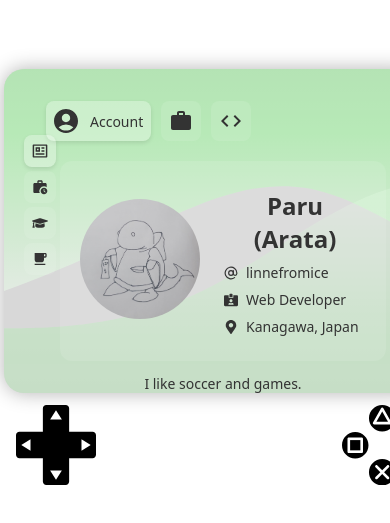
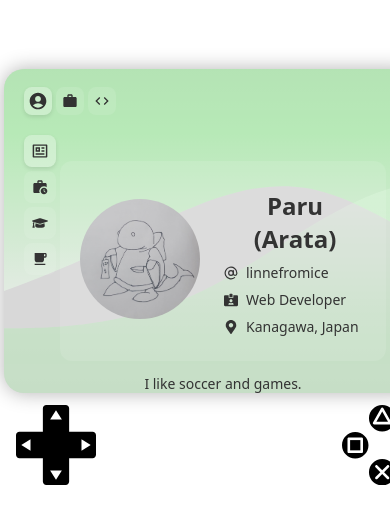
Before and after one commit to linnefromice/portfolio_two, a React (Vite) app: page / in a window 390 px wide. Shown: the part 145-668 px from the top of the page. Built offline with nearby package versions, Linux system fonts and the light colour scheme.

Commit message:
make mainmenu-btns smaller

```diff
--- a/src/ui/Menus.css
+++ b/src/ui/Menus.css
@@ -60,3 +60,53 @@
     transform: translateX(0);
   }
 }
+
+@media (max-width: 768px) {
+  .menu-container {
+    top: 4px;
+    left: 8px;
+    gap: 6px;
+    padding: 6px;
+  }
+
+  .menu-item {
+    padding: 6px;
+    min-width: 32px;
+    height: 32px;
+  }
+
+  .menu-icon {
+    transform: scale(0.9);
+  }
+
+  .menu-label {
+    display: none;
+  }
+
+  .menu-item.active .menu-icon {
+    transform: scale(1.1);
+  }
+}
+
+@media (max-width: 480px) {
+  .menu-container {
+    top: 2px;
+    left: 4px;
+    gap: 4px;
+    padding: 4px;
+  }
+
+  .menu-item {
+    padding: 4px;
+    min-width: 28px;
+    height: 28px;
+  }
+
+  .menu-icon {
+    transform: scale(0.8);
+  }
+
+  .menu-item.active .menu-icon {
+    transform: scale(1);
+  }
+}
--- a/src/ui/Menus.tsx
+++ b/src/ui/Menus.tsx
@@ -12,15 +12,15 @@ interface MenuItem {
 
 const menuItems: MenuItem[] = [
   {
-    icon: <MdAccountCircle size="24" />,
+    icon: <MdAccountCircle size="20" />,
     label: "Account",
   },
   {
-    icon: <MdWork size="24" />,
+    icon: <MdWork size="20" />,
     label: "Work",
   },
   {
-    icon: <MdCode size="24" />,
+    icon: <MdCode size="20" />,
     label: "Side",
   },
 ];
```
